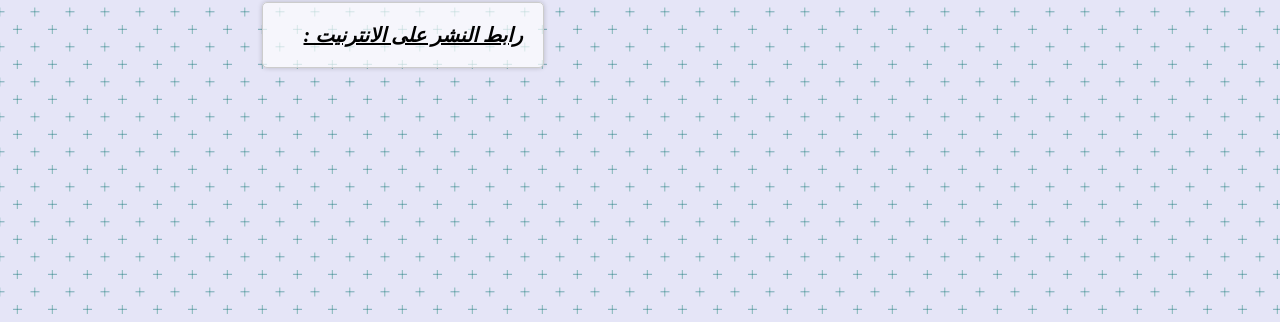
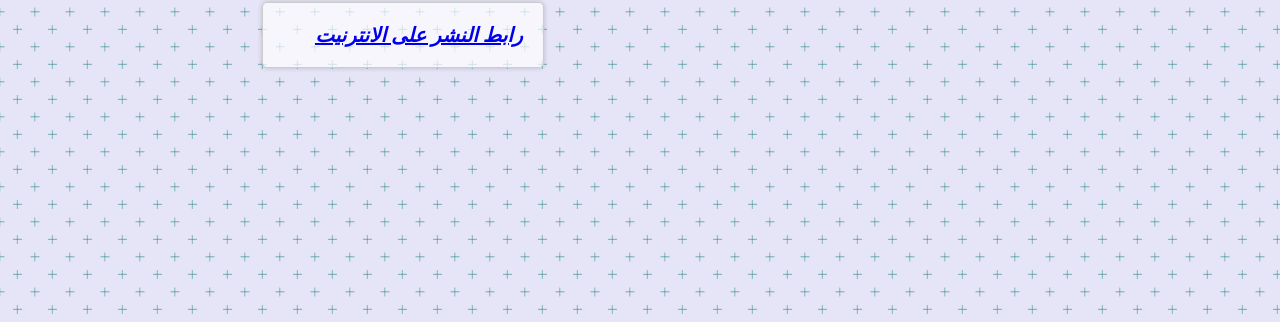
Before and after one commit to MaHmOd518/SVU-IWB202, a plain HTML site: page home.html in a window 1280 px wide. Shown: the part 478-800 px from the top of the page. Drawn offline with Linux system fonts and the light colour scheme.

Commit message:
Update home.html / add link

```diff
--- a/home.html
+++ b/home.html
@@ -76,7 +76,11 @@
           <p>
             <b>
               <i>
-                <u> رابط النشر على الانترنيت :<br /> </u>
+                <u>
+                  <a href='https://mahmod518.github.io/SVU-IWB202'>
+                    رابط النشر على الانترنيت
+                  </a>
+                </u>
               </i>
             </b>
           </p>
```
